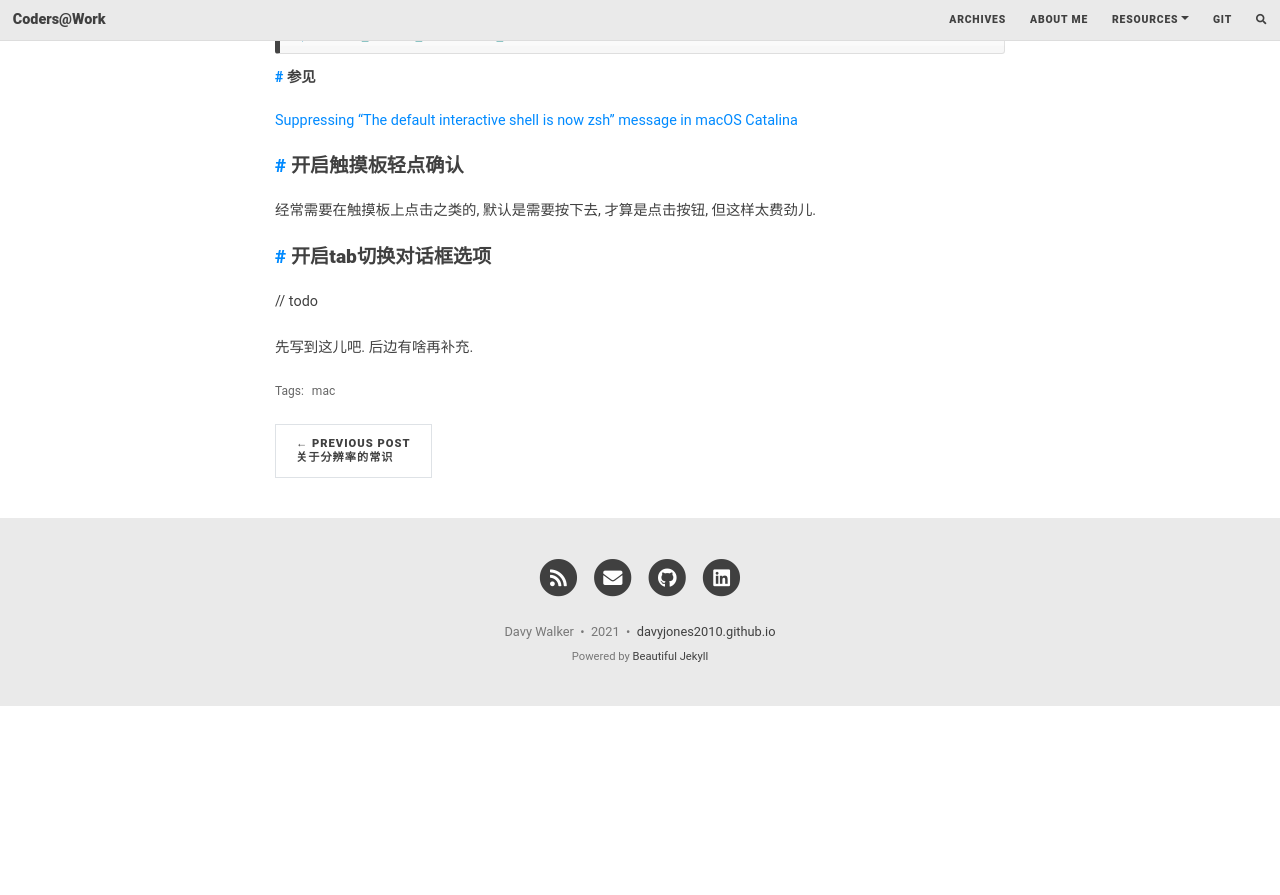
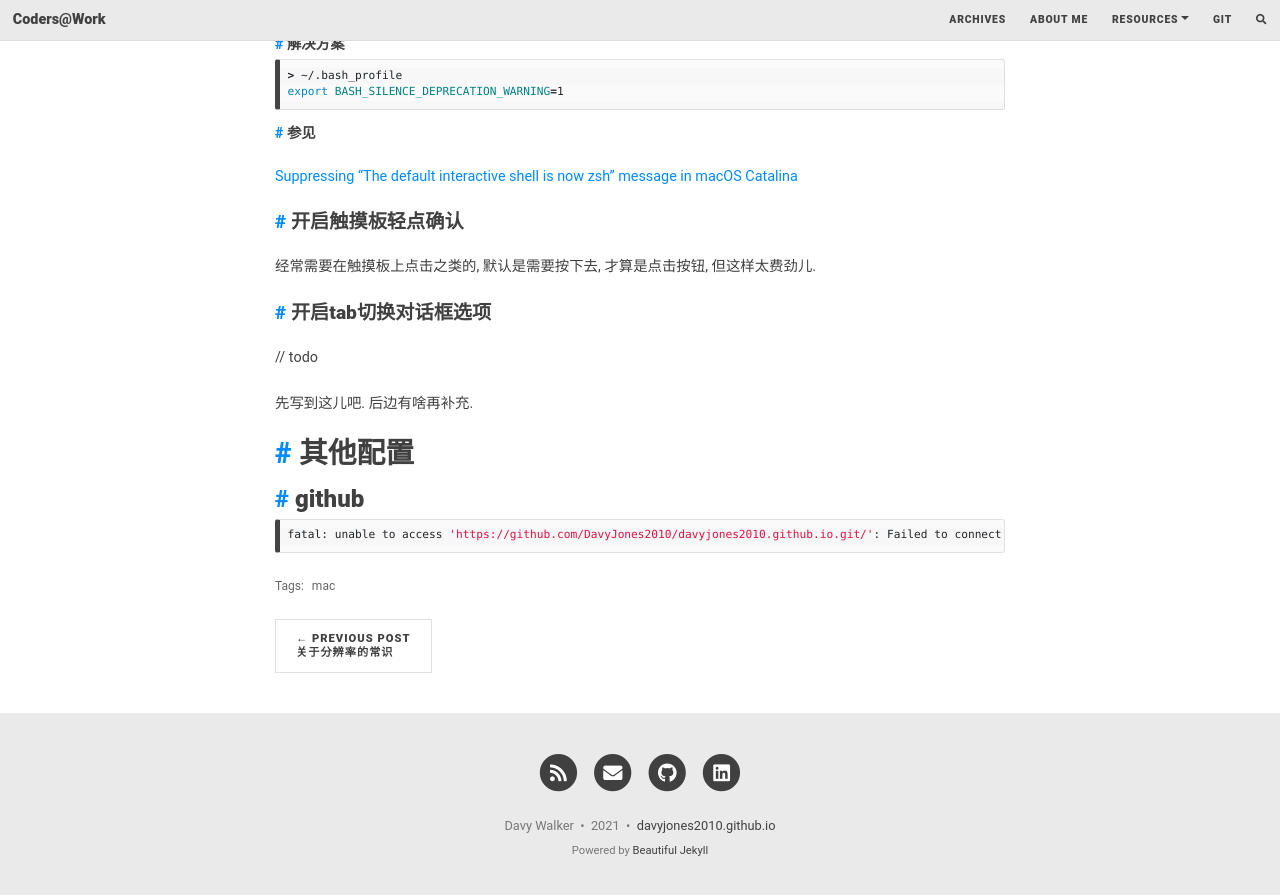
Before and after one commit to DavyJones2010/davyjones2010.github.io_bak, a Jekyll site: the page built from _posts/tools/2021-11-07-mac-init.md, in a window 1280 px wide and 900 px high, scrolled down 3139 px. Shown: the top 895 px of the window. Built offline with Jekyll 4.4.1, drawn with Linux system fonts in a browser that asks for light colours; nearby versions of some CDN libraries; a script that is not in the unit is left out; comment, search, counter and statistics services are not loaded; before the commit the page ends 3845 px from its top, so only the background shows below that.

Commit message:
added mac env init

````diff
--- a/_posts/tools/2021-11-07-mac-init.md
+++ b/_posts/tools/2021-11-07-mac-init.md
@@ -86,3 +86,9 @@
 // todo
 
 先写到这儿吧. 后边有啥再补充.
+
+# 其他配置
+## github
+```bash
+fatal: unable to access 'https://github.com/DavyJones2010/davyjones2010.github.io.git/': Failed to connect to github.com port 443: Operation timed out
+```
````
